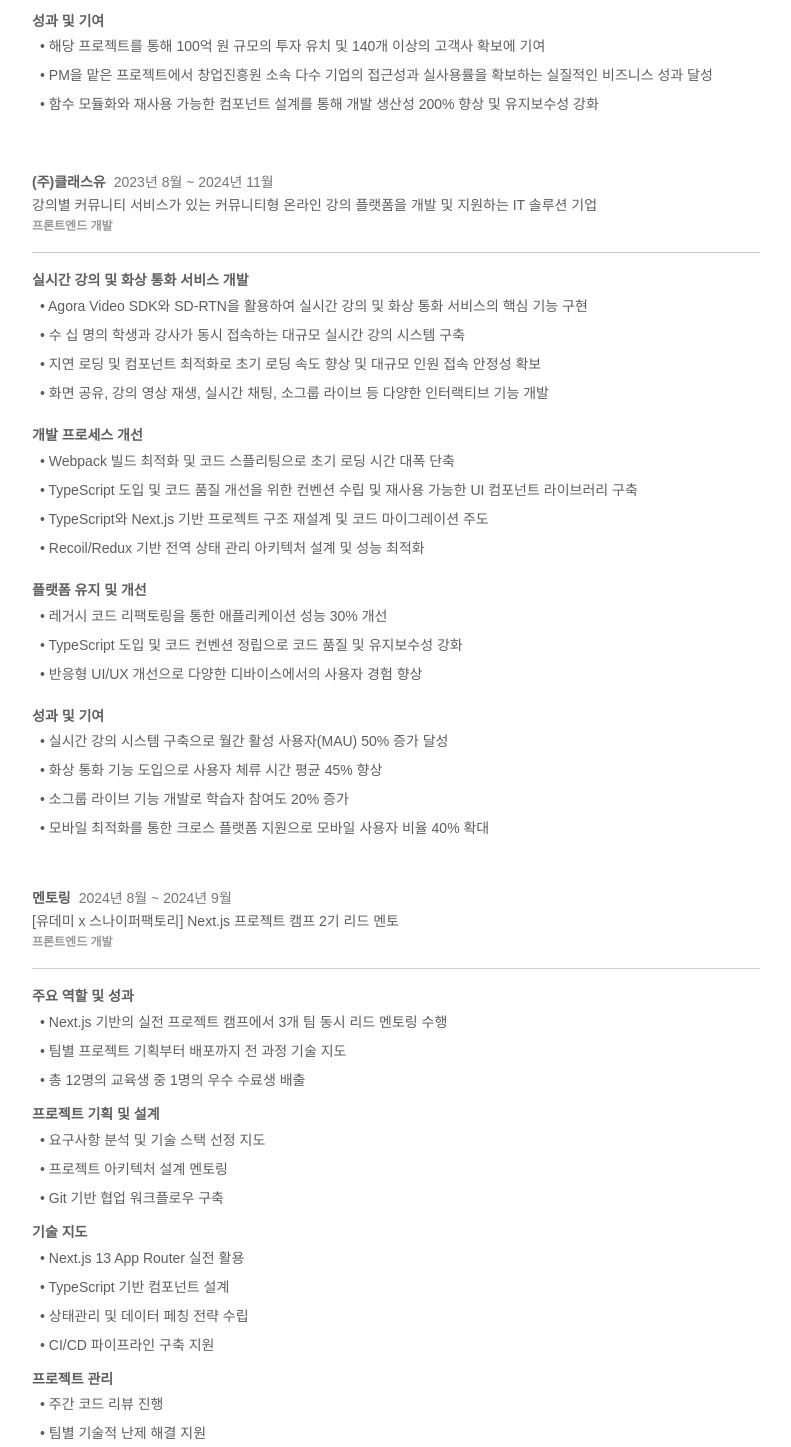
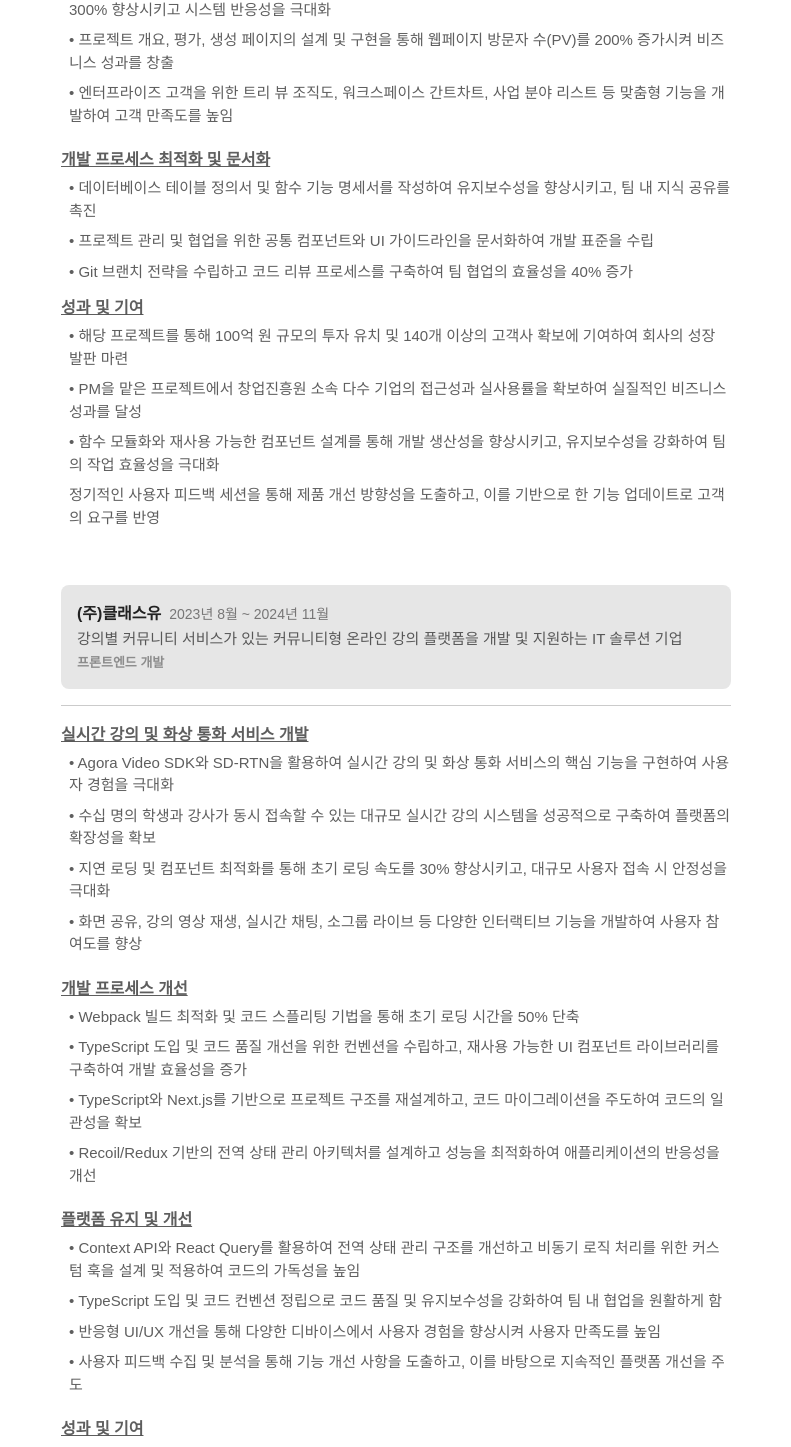
Before and after one commit to rl0425/portfolio-2024, a Next.js app: page / in a window 1280 px wide. Shown: the part 911-2358 px from the top of the page, without its empty margins (244-1035 px from the left). Built offline with nearby package versions, Linux system fonts and the light colour scheme.

Commit message:
feat: Update Main Font size, weight & Modify Work Experience

```diff
--- a/src/app/_components/_introduce/page.tsx
+++ b/src/app/_components/_introduce/page.tsx
@@ -13,8 +13,8 @@ const STYLES = {
   INNER: "mx-auto bg-white",
   MAIN: "h-full w-full pt-6",
   SECTION: "mb-4",
-  HEADING: "mb-1 text-[24px] font-bold",
-  CONTENT: "flex flex-col gap-1 text-[14px] md:text-[14px] font-semibold",
+  HEADING: "mb-1 text-[24px] md:text-[26px] font-bold md:font-extrabold",
+  CONTENT: "flex flex-col gap-1 text-[14px] md:text-[15px] font-semibold",
   BUTTON:
     "(mt-4 text-[12px] md:text-[12px] font-medium) (text-blue-500 hover:text-blue-600) (transition-colors duration-200)",
 } as const;
@@ -130,7 +130,7 @@ export default function Introduce() {
             <div className={STYLES.CONTENT}>
               {visibleSections.map((section) => (
                 <div
-                  className="text-[13px] font-normal leading-[1.9] text-[#222222ba] md:text-[14px]"
+                  className="text-[13px] font-normal leading-[1.9] text-[#222222ba] md:text-[15px]"
                   key={section.id}
                 >
                   {section.content}
--- a/src/app/_components/_work-experience/page.tsx
+++ b/src/app/_components/_work-experience/page.tsx
@@ -3,12 +3,26 @@
  */
 const STYLES = {
   CONTAINER: "flex flex-col gap-1",
-  MAIN_TITLE: "text-[14px] md:text-[14px] font-semibold text-[#222222ba]",
-  SUB_TITLE: "text-[14px] font-semibold text-[#222222ba]",
-  DETAIL_TITLE: "text-[12px] font-semibold text-[#22222275]",
+  MAIN_TITLE: "text-[14px] md:text-[15px] font-semibold text-[#222222ba]",
+  SUB_TITLE: "text-[14px] md:text-[16px] font-bold underline text-[#222222ba]",
+  DETAIL_TITLE: "text-[12px] md:text-[13px] font-semibold text-[#22222275]",
   LIST_ITEM:
-    "ml-2 mb-2 text-[12px] md:text-[14px] font-normal text-[#222222ba] leading-[1.5]",
+    "ml-2 mb-2 text-[12px] md:text-[15px] font-normal text-[#222222ba] leading-[1.5]",
   HIGHLIGHT: "font-semibold text-[#222222]",
+  PAGE_WRAPPER: "bg-white px-5",
+  CONTENT_WRAPPER: "mx-auto bg-white",
+  MAIN_CONTENT: "h-full w-full pt-6",
+  SECTION: "mb-6",
+  DIVIDER: "h-[1px] w-full bg-[#2222223b]",
+  MAIN_HEADING: "mb-1 text-[24px] font-bold md:text-[26px] md:font-extrabold",
+  COMPANY_NAME: "text-[14px] font-bold text-[#222222] md:text-[16px]",
+  COMPANY_PERIOD: "text-[12px] font-normal text-[#777676] md:text-[14px]",
+  COMPANY_DESC: "text-[14px] font-medium md:text-[15px]",
+  CONTENT_CONTAINER:
+    "flex flex-col gap-4 text-[12px] font-normal leading-relaxed md:text-[14px]",
+  COMPANY_INFO_CONTAINER: "flex items-center gap-2",
+  COMPANY_INFO_BOX: "bg-[#2222221c] p-4 rounded-lg",
+  SECTION_MARGIN: "mt-6",
 } as const;
 
 /**
@@ -16,29 +30,27 @@ const STYLES = {
  */
 export default function WorkExperience() {
   return (
-    <div className="bg-white px-5">
-      <div className="mx-auto bg-white">
-        <main className="h-full w-full pt-6">
-          <section className="mb-6">
-            <h2 className="mb-1 text-[24px] font-bold">WORK EXPERIENCE.</h2>
+    <div className={STYLES.PAGE_WRAPPER}>
+      <div className={STYLES.CONTENT_WRAPPER}>
+        <main className={STYLES.MAIN_CONTENT}>
+          <section className={STYLES.SECTION}>
+            <h2 className={STYLES.MAIN_HEADING}>WORK EXPERIENCE.</h2>
 
-            <div className="flex flex-col gap-4 text-[12px] font-normal leading-relaxed md:text-[14px]">
-              <div>
-                <p className="flex items-center gap-2">
-                  <span className="text-[14px] font-semibold">
-                    (주)헤븐트리
-                  </span>
-                  <span className="text-[12px] font-normal text-[#777676] md:text-[14px]">
+            <div className={STYLES.CONTENT_CONTAINER}>
+              <div className={STYLES.COMPANY_INFO_BOX}>
+                <p className={STYLES.COMPANY_INFO_CONTAINER}>
+                  <span className={STYLES.COMPANY_NAME}>(주)헤븐트리</span>
+                  <span className={STYLES.COMPANY_PERIOD}>
                     2021년 7월 ~ 2022년 12월
                   </span>
                 </p>
-                <p className="text-[14px] font-medium md:text-[14px]">
+                <p className={STYLES.COMPANY_DESC}>
                   프로젝트 관리 솔루션에서 포트폴리오까지 통합적인 관리를 할 수
                   있는 프로그램 클로바인(Clovine)을 개발하는 IT 솔루션 기업
                 </p>
                 <h3 className={STYLES.DETAIL_TITLE}>프론트엔드/백엔드 개발</h3>
               </div>
-              <div className="h-[1px] w-full bg-[#2222223b]"></div>
+              <div className={STYLES.DIVIDER}></div>
               <div>
                 <div className={STYLES.CONTAINER}>
                   <h4 className={STYLES.SUB_TITLE}>
@@ -46,21 +58,24 @@ export default function WorkExperience() {
                   </h4>
                   <ul className="mb-2 list-none">
                     <li className={STYLES.LIST_ITEM}>
-                      • DHTMLX 라이브러리 기반의 간트차트 커스터마이징 및
-                      구현으로 태스크, 마일스톤, 일정 그래픽 차트 및 실시간 수정
-                      기능 개발
+                      • DHTMLX 라이브러리 기반의 간트차트를 커스터마이징하여
+                      태스크, 마일스톤, 일정 그래픽 차트 및 실시간 수정 기능을
+                      성공적으로 개발, 사용자 경험을 개선
                     </li>
                     <li className={STYLES.LIST_ITEM}>
                       • 프로젝트 생성, 작업 등록/관리, 팀원 할당, 진척도 추적 등
-                      핵심 PPM 기능 개발 및 API 통신 속도 300% 향상 달성
+                      핵심 PPM 기능을 구현하여 API 통신 속도를 300% 향상시키고
+                      시스템 반응성을 극대화
                     </li>
                     <li className={STYLES.LIST_ITEM}>
-                      • 프로젝트 개요, 평가, 생성 페이지 설계 및 구현을 통해
-                      웹페이지 방문자 수(PV) 300% 증가 달성
+                      • 프로젝트 개요, 평가, 생성 페이지의 설계 및 구현을 통해
+                      웹페이지 방문자 수(PV)를 200% 증가시켜 비즈니스 성과를
+                      창출
                     </li>
                     <li className={STYLES.LIST_ITEM}>
                       • 엔터프라이즈 고객을 위한 트리 뷰 조직도, 워크스페이스
-                      간트차트, 사업분야 리스트 등 맞춤형 기능 개발
+                      간트차트, 사업 분야 리스트 등 맞춤형 기능을 개발하여 고객
+                      만족도를 높임
                     </li>
                   </ul>
                   <h4 className={STYLES.SUB_TITLE}>
@@ -68,49 +83,57 @@ export default function WorkExperience() {
                   </h4>
                   <ul className="list-none">
                     <li className={STYLES.LIST_ITEM}>
-                      • 데이터베이스 테이블 정의서 및 함수 기능 명세서 작성으로
-                      유지보수성 향상
+                      • 데이터베이스 테이블 정의서 및 함수 기능 명세서를
+                      작성하여 유지보수성을 향상시키고, 팀 내 지식 공유를 촉진
                     </li>
                     <li className={STYLES.LIST_ITEM}>
                       • 프로젝트 관리 및 협업을 위한 공통 컴포넌트와 UI
-                      가이드라인 문서화
+                      가이드라인을 문서화하여 개발 표준을 수립
                     </li>
                     <li className={STYLES.LIST_ITEM}>
-                      • Git 브랜치 전략 수립 및 코드 리뷰 프로세스 구축으로 팀
-                      협업 효율성 증대
+                      • Git 브랜치 전략을 수립하고 코드 리뷰 프로세스를 구축하여
+                      팀 협업의 효율성을 40% 증가
                     </li>
                   </ul>
                   <h4 className={STYLES.SUB_TITLE}>성과 및 기여</h4>
                   <ul className="mb-2 list-none">
                     <li className={STYLES.LIST_ITEM}>
                       • 해당 프로젝트를 통해 100억 원 규모의 투자 유치 및 140개
-                      이상의 고객사 확보에 기여
+                      이상의 고객사 확보에 기여하여 회사의 성장 발판 마련
                     </li>
                     <li className={STYLES.LIST_ITEM}>
                       • PM을 맡은 프로젝트에서 창업진흥원 소속 다수 기업의
-                      접근성과 실사용률을 확보하는 실질적인 비즈니스 성과 달성
+                      접근성과 실사용률을 확보하여 실질적인 비즈니스 성과를 달성
                     </li>
                     <li className={STYLES.LIST_ITEM}>
                       • 함수 모듈화와 재사용 가능한 컴포넌트 설계를 통해 개발
-                      생산성 200% 향상 및 유지보수성 강화
+                      생산성을 향상시키고, 유지보수성을 강화하여 팀의 작업
+                      효율성을 극대화
+                    </li>
+                    <li className={STYLES.LIST_ITEM}>
+                      정기적인 사용자 피드백 세션을 통해 제품 개선 방향성을
+                      도출하고, 이를 기반으로 한 기능 업데이트로 고객의 요구를
+                      반영
                     </li>
                   </ul>
                 </div>
               </div>
-              <div className="mt-6">
-                <p className="flex items-center gap-2 text-[14px]">
-                  <span className="font-semibold">(주)클래스유</span>
-                  <span className="text-[12px] font-normal text-[#777676] md:text-[14px]">
+              <div className={STYLES.SECTION_MARGIN}>
+                <div className={STYLES.COMPANY_INFO_BOX}>
+                  <p className={STYLES.COMPANY_INFO_CONTAINER}>
+                    <span className={STYLES.COMPANY_NAME}>(주)클래스유</span>
+                    <span className={STYLES.COMPANY_PERIOD}>
                       2023년 8월 ~ 2024년 11월
                     </span>
                   </p>
-                <p className="text-[14px] font-medium md:text-[14px]">
-                  강의별 커뮤니티 서비스가 있는 커뮤니티형 온라인 강의 플랫폼을
-                  개발 및 지원하는 IT 솔루션 기업
+                  <p className={STYLES.COMPANY_DESC}>
+                    강의별 커뮤니티 서비스가 있는 커뮤니티형 온라인 강의
+                    플랫폼을 개발 및 지원하는 IT 솔루션 기업
                   </p>
                   <h3 className={STYLES.DETAIL_TITLE}>프론트엔드 개발</h3>
                 </div>
-              <div className="h-[1px] w-full bg-[#2222223b]"></div>
+              </div>
+              <div className={STYLES.DIVIDER}></div>
               <div className={STYLES.CONTAINER}>
                 <h4 className={STYLES.SUB_TITLE}>
                   실시간 강의 및 화상 통화 서비스 개발
@@ -118,143 +141,186 @@ export default function WorkExperience() {
                 <ul className="mb-2 list-none">
                   <li className={STYLES.LIST_ITEM}>
                     • Agora Video SDK와 SD-RTN을 활용하여 실시간 강의 및 화상
-                    통화 서비스의 핵심 기능 구현
+                    통화 서비스의 핵심 기능을 구현하여 사용자 경험을 극대화
                   </li>
                   <li className={STYLES.LIST_ITEM}>
-                    • 수 십 명의 학생과 강사가 동시 접속하는 대규모 실시간 강의
-                    시스템 구축
+                    • 수십 명의 학생과 강사가 동시 접속할 수 있는 대규모 실시간
+                    강의 시스템을 성공적으로 구축하여 플랫폼의 확장성을 확보
                   </li>
                   <li className={STYLES.LIST_ITEM}>
-                    • 지연 로딩 및 컴포넌트 최적화로 초기 로딩 속도 향상 및
-                    대규모 인원 접속 안정성 확보
+                    • 지연 로딩 및 컴포넌트 최적화를 통해 초기 로딩 속도를 30%
+                    향상시키고, 대규모 사용자 접속 시 안정성을 극대화
                   </li>
                   <li className={STYLES.LIST_ITEM}>
                     • 화면 공유, 강의 영상 재생, 실시간 채팅, 소그룹 라이브 등
-                    다양한 인터랙티브 기능 개발
+                    다양한 인터랙티브 기능을 개발하여 사용자 참여도를 향상
                   </li>
                 </ul>
 
                 <h4 className={STYLES.SUB_TITLE}>개발 프로세스 개선</h4>
                 <ul className="mb-2 list-none">
                   <li className={STYLES.LIST_ITEM}>
-                    • Webpack 빌드 최적화 및 코드 스플리팅으로 초기 로딩 시간
-                    대폭 단축
+                    • Webpack 빌드 최적화 및 코드 스플리팅 기법을 통해 초기 로딩
+                    시간을 50% 단축
                   </li>
                   <li className={STYLES.LIST_ITEM}>
-                    • TypeScript 도입 및 코드 품질 개선을 위한 컨벤션 수립 및
-                    재사용 가능한 UI 컴포넌트 라이브러리 구축
+                    • TypeScript 도입 및 코드 품질 개선을 위한 컨벤션을
+                    수립하고, 재사용 가능한 UI 컴포넌트 라이브러리를 구축하여
+                    개발 효율성을 증가
                   </li>
                   <li className={STYLES.LIST_ITEM}>
-                    • TypeScript와 Next.js 기반 프로젝트 구조 재설계 및 코드
-                    마이그레이션 주도
+                    • TypeScript와 Next.js를 기반으로 프로젝트 구조를
+                    재설계하고, 코드 마이그레이션을 주도하여 코드의 일관성을
+                    확보
                   </li>
                   <li className={STYLES.LIST_ITEM}>
-                    • Recoil/Redux 기반 전역 상태 관리 아키텍처 설계 및 성능
-                    최적화
+                    • Recoil/Redux 기반의 전역 상태 관리 아키텍처를 설계하고
+                    성능을 최적화하여 애플리케이션의 반응성을 개선
                   </li>
                 </ul>
 
                 <h4 className={STYLES.SUB_TITLE}>플랫폼 유지 및 개선</h4>
                 <ul className="mb-2 list-none">
                   <li className={STYLES.LIST_ITEM}>
-                    • 레거시 코드 리팩토링을 통한 애플리케이션 성능 30% 개선
+                    • Context API와 React Query를 활용하여 전역 상태 관리 구조를
+                    개선하고 비동기 로직 처리를 위한 커스텀 훅을 설계 및
+                    적용하여 코드의 가독성을 높임
                   </li>
                   <li className={STYLES.LIST_ITEM}>
                     • TypeScript 도입 및 코드 컨벤션 정립으로 코드 품질 및
-                    유지보수성 강화
+                    유지보수성을 강화하여 팀 내 협업을 원활하게 함
                   </li>
                   <li className={STYLES.LIST_ITEM}>
-                    • 반응형 UI/UX 개선으로 다양한 디바이스에서의 사용자 경험
-                    향상
+                    • 반응형 UI/UX 개선을 통해 다양한 디바이스에서 사용자 경험을
+                    향상시켜 사용자 만족도를 높임
+                  </li>
+                  <li className={STYLES.LIST_ITEM}>
+                    • 사용자 피드백 수집 및 분석을 통해 기능 개선 사항을
+                    도출하고, 이를 바탕으로 지속적인 플랫폼 개선을 주도
                   </li>
                 </ul>
 
                 <h4 className={STYLES.SUB_TITLE}>성과 및 기여</h4>
                 <ul className="list-none">
                   <li className={STYLES.LIST_ITEM}>
-                    • 실시간 강의 시스템 구축으로 월간 활성 사용자(MAU) 50% 증가
-                    달성
+                    • 실시간 강의 시스템 구축으로 월간 활성 사용자(MAU) 50%
+                    증가를 달성하여 플랫폼의 가치 증대에 기여
                   </li>
                   <li className={STYLES.LIST_ITEM}>
-                    • 화상 통화 기능 도입으로 사용자 체류 시간 평균 45% 향상
+                    • 화상 통화 기능 도입에 따른 사용자 체류 시간 평균 45%
+                    향상을 이끌어내어 사용자 참여도를 높임
                   </li>
                   <li className={STYLES.LIST_ITEM}>
-                    • 소그룹 라이브 기능 개발로 학습자 참여도 20% 증가
+                    • 소그룹 라이브 기능 개발로 학습자 참여도를 15% 증가시켜
+                    교육 효과를 극대화
                   </li>
                   <li className={STYLES.LIST_ITEM}>
                     • 모바일 최적화를 통한 크로스 플랫폼 지원으로 모바일 사용자
-                    비율 40% 확대
+                    비율을 확대하여 시장 경쟁력을 강화
+                  </li>
+                  <li className={STYLES.LIST_ITEM}>
+                    • 팀 내 코드 리뷰 및 지식 공유를 통해 팀원들의 기술 역량을
+                    강화하고, 프로젝트의 전반적인 품질을 향상시킴
                   </li>
                 </ul>
               </div>
 
-              <div className="mt-6">
-                <p className="flex items-center gap-2 text-[14px]">
-                  <span className="font-semibold">멘토링</span>
-                  <span className="text-[12px] font-normal text-[#777676] md:text-[14px]">
+              <div className={STYLES.SECTION_MARGIN}>
+                <div className={STYLES.COMPANY_INFO_BOX}>
+                  <p className={STYLES.COMPANY_INFO_CONTAINER}>
+                    <span className={STYLES.COMPANY_NAME}>멘토링</span>
+                    <span className={STYLES.COMPANY_PERIOD}>
                       2024년 8월 ~ 2024년 9월
                     </span>
                   </p>
-                <p className="text-[14px] font-medium md:text-[14px]">
-                  [유데미 x 스나이퍼팩토리] Next.js 프로젝트 캠프 2기 리드 멘토
+                  <p className={STYLES.COMPANY_DESC}>
+                    [유데미 x 스나이퍼팩토리] Next.js 프로젝트 캠프 2기 리드
+                    멘토
                   </p>
                   <h3 className={STYLES.DETAIL_TITLE}>프론트엔드 개발</h3>
                 </div>
-              <div className="h-[1px] w-full bg-[#2222223b]"></div>
+              </div>
+              <div className={STYLES.DIVIDER}></div>
 
-              <p className="flex flex-col gap-1 text-[14px] md:text-[14px]">
+              <p className={STYLES.CONTENT_CONTAINER}>
                 <h4 className={STYLES.SUB_TITLE}>주요 역할 및 성과</h4>
                 <ul className="list-none">
                   <li className={STYLES.LIST_ITEM}>
-                    • Next.js 기반의 실전 프로젝트 캠프에서 3개 팀 동시 리드
-                    멘토링 수행
+                    • Next.js 기반의 실전 프로젝트 캠프에서 3개 팀을 동시에
+                    리드하며 멘토링을 수행, 각 팀의 프로젝트 진행 상황을
+                    주도적으로 관리
                   </li>
                   <li className={STYLES.LIST_ITEM}>
-                    • 팀별 프로젝트 기획부터 배포까지 전 과정 기술 지도
+                    • 팀별 프로젝트 기획부터 배포까지의 과정을 기술적으로
+                    지도하여 실무 경험을 쌓도록 지원
                   </li>
                   <li className={STYLES.LIST_ITEM}>
-                    • 총 12명의 교육생 중 1명의 우수 수료생 배출
+                    • 총 12명의 교육생 중 1명의 우수 수료생을 배출하여
+                    프로그램의 효과성을 입증
                   </li>
                 </ul>
                 <h4 className={STYLES.SUB_TITLE}>프로젝트 기획 및 설계</h4>
                 <ul className="list-none">
                   <li className={STYLES.LIST_ITEM}>
-                    • 요구사항 분석 및 기술 스택 선정 지도
+                    • 요구사항 분석 및 기술 스택 선정에 대한 멘토링을 통해
+                    팀들이 프로젝트 목표에 적합한 기술을 선택하도록 유도
                   </li>
                   <li className={STYLES.LIST_ITEM}>
-                    • 프로젝트 아키텍처 설계 멘토링
+                    • 프로젝트 아키텍처 설계를 멘토링하여 각 팀의 설계가
+                    최적화될 수 있도록 지원
                   </li>
                   <li className={STYLES.LIST_ITEM}>
-                    • Git 기반 협업 워크플로우 구축
+                    • Git 기반의 협업 워크플로우를 구축하여 팀 내 협업 효율성을
+                    극대화하고 코드 관리 체계를 정립
                   </li>
                 </ul>
                 <h4 className={STYLES.SUB_TITLE}>기술 지도</h4>
                 <ul className="list-none">
                   <li className={STYLES.LIST_ITEM}>
-                    • Next.js 13 App Router 실전 활용
+                    • Next.js 13 App Router를 실전에서 활용할 수 있도록 실습을
+                    통해 심화 교육 제공
                   </li>
                   <li className={STYLES.LIST_ITEM}>
-                    • TypeScript 기반 컴포넌트 설계
+                    • TypeScript 기반의 컴포넌트 설계를 지도하여 코드의 가독성과
+                    유지보수성을 높임
                   </li>
                   <li className={STYLES.LIST_ITEM}>
-                    • 상태관리 및 데이터 페칭 전략 수립
+                    • 상태 관리 및 데이터 페칭 전략을 수립하여 팀들이 효율적으로
+                    데이터를 처리할 수 있도록 지원
                   </li>
                   <li className={STYLES.LIST_ITEM}>
-                    • CI/CD 파이프라인 구축 지원
+                    • CI/CD 파이프라인 구축을 지원하여 자동화된 배포 프로세스를
+                    도입, 개발 주기를 단축
                   </li>
                 </ul>
                 <h4 className={STYLES.SUB_TITLE}>프로젝트 관리</h4>
                 <ul className="list-none">
-                  <li className={STYLES.LIST_ITEM}>• 주간 코드 리뷰 진행</li>
                   <li className={STYLES.LIST_ITEM}>
-                    • 팀별 기술적 난제 해결 지원
+                    • 주간 코드 리뷰를 진행하여 코드 품질을 높이고, 지속적인
+                    피드백을 통해 개발자의 성장 지원
                   </li>
                   <li className={STYLES.LIST_ITEM}>
-                    • 프로젝트 일정 및 품질 관리
+                    • 팀별 기술적 난제를 해결하도록 지원하며, 문제 해결 능력을
+                    강화
+                  </li>
+                  <li className={STYLES.LIST_ITEM}>
+                    • 프로젝트 일정 및 품질 관리를 통해 목표 달성을 위한
+                    체계적인 진행을 도모
+                  </li>
+                </ul>
+                <h4 className={STYLES.SUB_TITLE}>성과 및 기여</h4>
+                <ul className="list-none">
+                  <li className={STYLES.LIST_ITEM}>
+                    • 멘토링 프로그램을 통해 교육생들의 실무 능력을 향상시키고,
+                    향후 취업 가능성을 높임
+                  </li>
+                  <li className={STYLES.LIST_ITEM}>
+                    • 팀원 간의 협업과 소통을 강화하여 프로젝트 완수율을 높이고,
+                    팀워크를 증진
                   </li>
                 </ul>
               </p>
-              <div className="h-[1px] w-full bg-[#2222223b]"></div>
+              <div className={STYLES.DIVIDER}></div>
             </div>
           </section>
         </main>
--- a/src/app/page.tsx
+++ b/src/app/page.tsx
@@ -9,7 +9,7 @@ import Skills from "./_components/_skills/page";
 export default function Home() {
   return (
     <div className="min-h-screen bg-white">
-      <div className="mx-auto min-h-screen max-w-[430px] bg-white md:max-w-[768px]">
+      <div className="mx-auto min-h-screen max-w-[430px] bg-white md:max-w-[710px]">
         <main className="h-full w-full">
           <p className="pr-5 pt-3 text-right text-[28px] font-extrabold">
             PARK GI CHAN
```
Also changed, not shown: src/app/_components/_main-project/page.tsx (+48 -70 lines), src/app/_components/_side-project/page.tsx (+34 -49 lines). Lines whose indentation alone changed are shown as unchanged.
